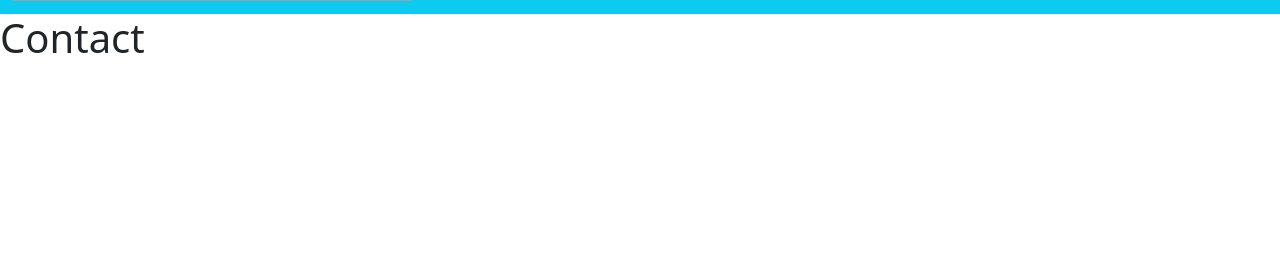
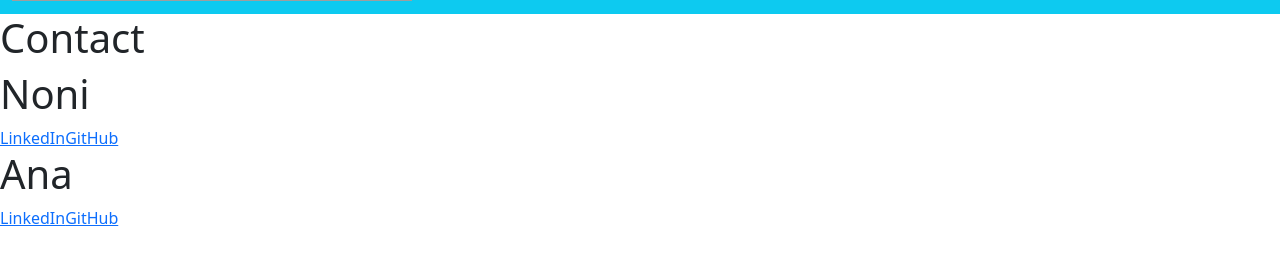
Before and after one commit to nonisaurus/sheSharpHackathon, a React (Create React App) app in the folder futurista/: page /contact in a window 1280 px wide. Shown: the part 312-574 px from the top of the page. Built offline with nearby package versions, Linux system fonts and the light colour scheme; grey boxes are pictures that could not be loaded.

Commit message:
come on please deploy

```diff
--- a/futurista/src/Contact.js
+++ b/futurista/src/Contact.js
@@ -2,6 +2,26 @@ function Contact() {
     return (
       <div>
         <h1>Contact</h1>
+
+      <h1>Noni</h1>
+      <a
+        href="https://www.linkedin.com/in/nonisaurus/"
+        target="_blank"
+      >LinkedIn</a>
+      <a
+        href="https://github.com/nonisaurus/"
+        target="_blank"
+      >GitHub</a>
+
+      <h1>Ana</h1>
+      <a
+        href="https://www.linkedin.com/in/asolcan/"
+        target="_blank"
+      >LinkedIn</a>
+      <a
+        href="https://github.com/solcana/"
+        target="_blank"
+      >GitHub</a>
       </div>
     );
   }
```
